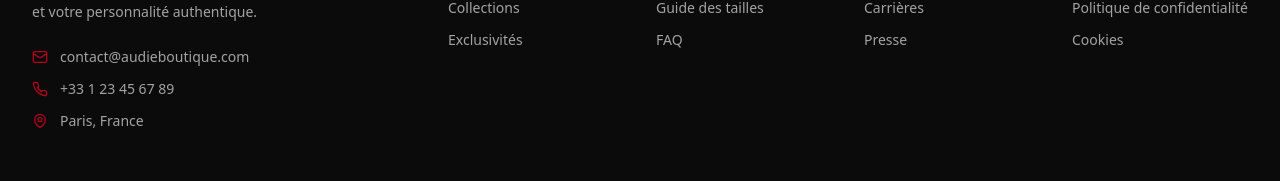
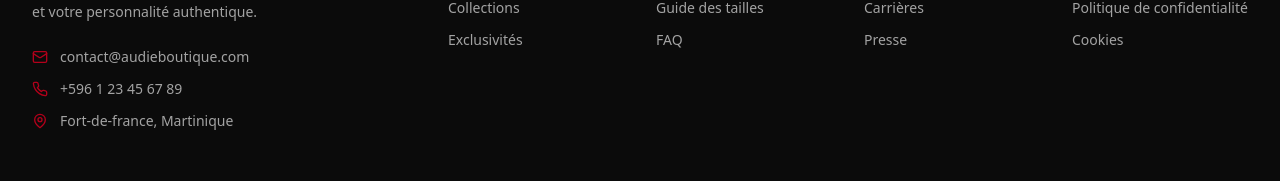
Before and after one commit to alitimbo/audieboutique, a React (Vite) app: page /collections in a window 1280 px wide. Shown: the part 1055-1236 px from the top of the page. Built offline with nearby package versions, Linux system fonts and the light colour scheme; no server answers.

Commit message:
add footer martinique

```diff
--- a/src/components/Layout/Footer.tsx
+++ b/src/components/Layout/Footer.tsx
@@ -132,11 +132,11 @@ export const Footer: React.FC = () => {
                   </div>
                   <div className='flex items-center text-luxury-gray-400 text-sm'>
                     <Phone className='h-4 w-4 mr-3 text-luxury-red' />
-                    +33 1 23 45 67 89
+                    +596 1 23 45 67 89
                   </div>
                   <div className='flex items-center text-luxury-gray-400 text-sm'>
                     <MapPin className='h-4 w-4 mr-3 text-luxury-red' />
-                    Paris, France
+                    Fort-de-france, Martinique
                   </div>
                 </div>
               </motion.div>
```
